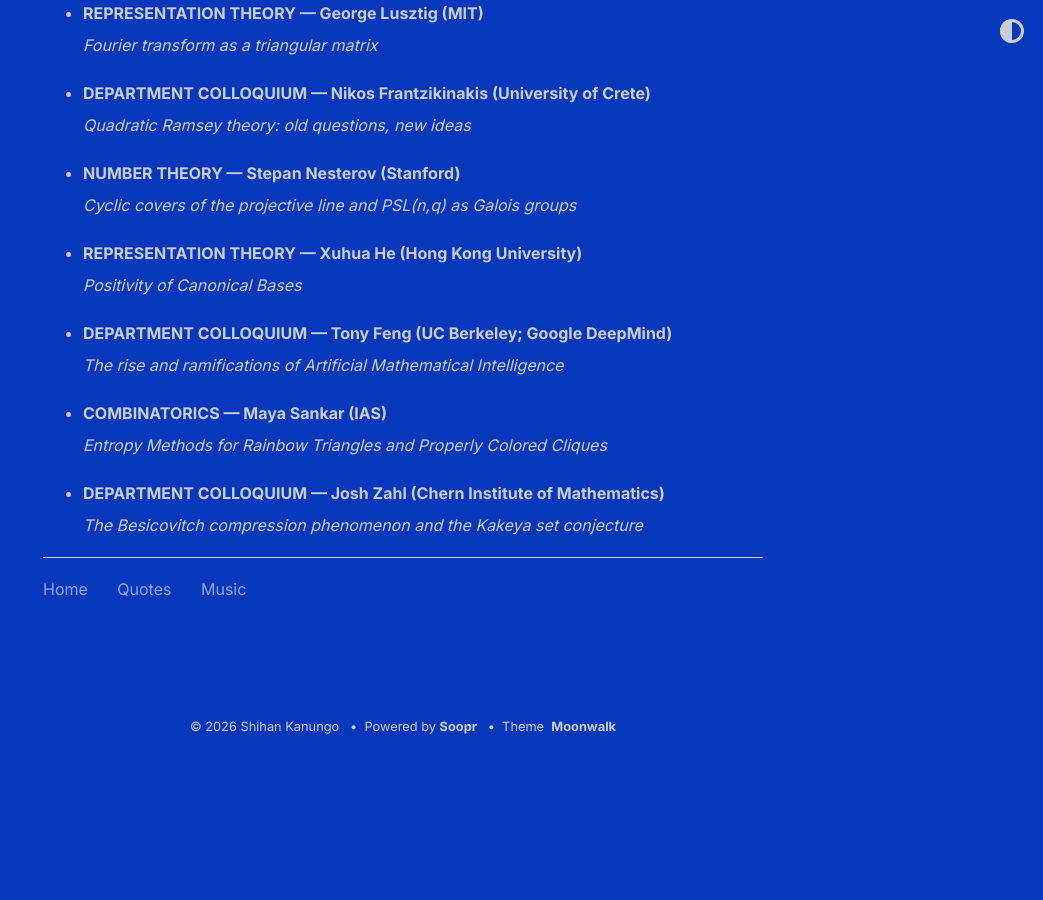
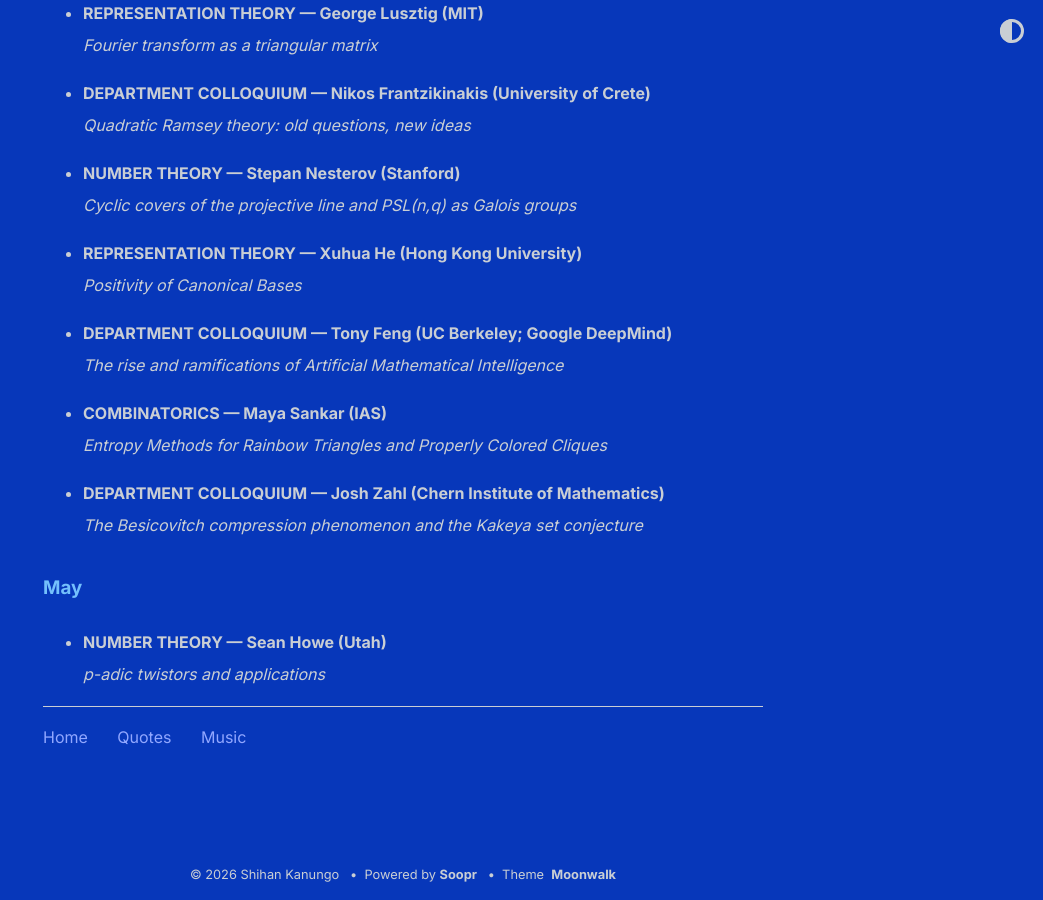
Before and after one commit to shihankanungo/shihankanungo.github.io, a Jekyll site: the page built from math-talks.md, in a window 1280 px wide and 900 px high, scrolled down 1295 px. Shown: the whole window, without its empty margins (237-1280 px from the left). Built offline with Jekyll 4.4.1, drawn with Linux system fonts in a browser that asks for light colours; before the commit the page ends 2047 px from its top, so only the background shows below that.

Commit message:
Update math-talks.md

```diff
--- a/math-talks.md
+++ b/math-talks.md
@@ -118,3 +118,13 @@
   <small><img src="images/2026-04-30b.png" alt="Apr 30"></small>
 </details></li>
 </ul>
+
+### May
+
+<ul>
+<li><details>
+  <summary style="list-style: none;"><b>NUMBER THEORY &mdash; Sean Howe (Utah)</b><br>
+    <i>p-adic twistors and applications</i></summary>
+  <small><img src="images/2026-05-04.png" alt="May 5"></small>
+</details></li>
+</ul>
```
